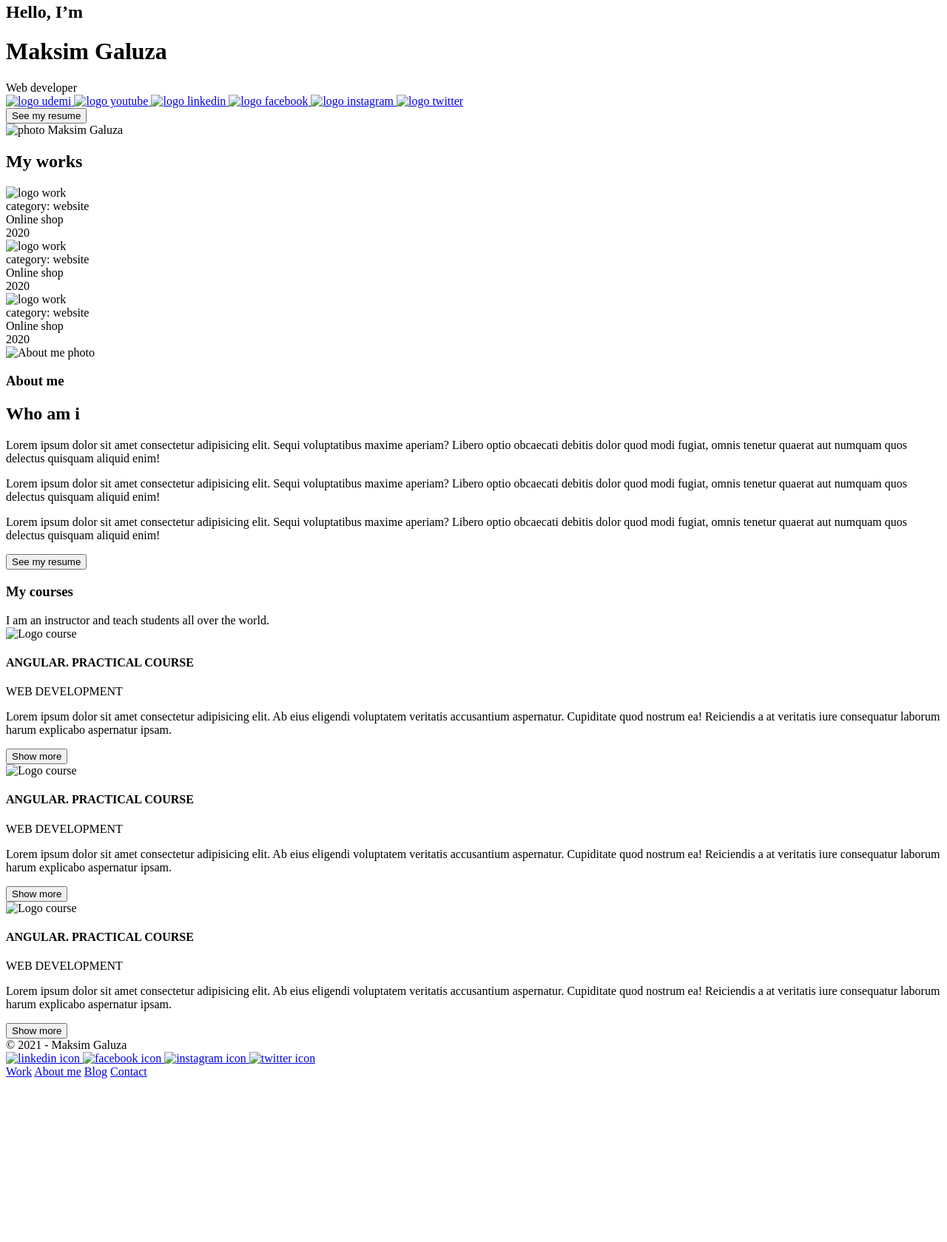
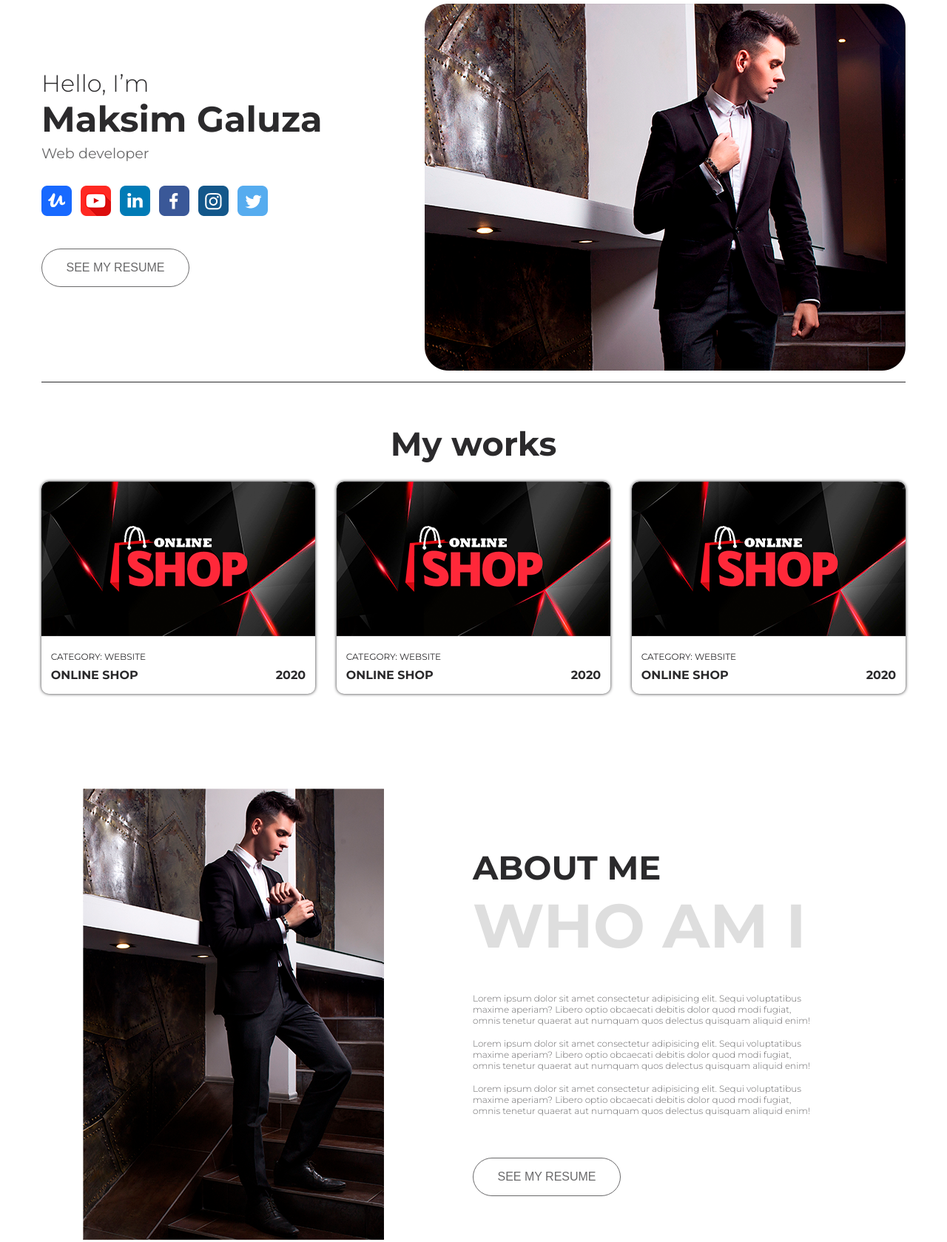
Before and after one commit to GaluzaMaksim996/Verstka-Portfolio, a plain HTML site: page index.html in a window 1280 px wide. Shown: the part 115-1794 px from the top of the page at 74% size. Before the commit the page ends 1581 px from the top, so only its background shows below. Drawn offline with Linux system fonts and the light colour scheme; the site is published under a folder, as on GitHub Pages, so addresses that start at the root find nothing.

Commit message:
fixed project for deploy

```diff
--- a/index.html
+++ b/index.html
@@ -7,7 +7,7 @@
   <meta name="viewport" content="width=device-width, initial-scale=1.0">
   <link href="https://fonts.googleapis.com/css2?family=Montserrat:ital,wght@0,300;0,400;0,700;1,300&display=swap"
     rel="stylesheet">
-  <link rel="stylesheet" href="/css/main.css">
+  <link rel="stylesheet" href="css/main.css">
   <title>Portfolio</title>
 </head>
 
@@ -16,7 +16,7 @@
     <div class="container">
       <div class="header_inner">
         <div class="user">
-          <img class="user_logo" src="/images/Logo.png" alt="logo portfolio" />
+          <img class="user_logo" src="images/Logo.png" alt="logo portfolio" />
           <div class="user_info">
             <div class="user_name">Maksim<br>Galuza</div>
             <div class="user_prof">Full-stack web developer</div>
@@ -40,27 +40,27 @@
           <div class="intro_text">Web developer</div>
           <div class="social">
             <a class="social_link" href="#">
-              <img src="/images/udemy.png" alt="logo udemi">
+              <img src="images/udemy.png" alt="logo udemi">
             </a>
             <a class="social_link" href="#">
-              <img src="/images/youtube.png" alt="logo youtube">
+              <img src="images/youtube.png" alt="logo youtube">
             </a>
             <a class="social_link" href="#">
-              <img src="/images/linkedin.png" alt="logo linkedin">
+              <img src="images/linkedin.png" alt="logo linkedin">
             </a>
             <a class="social_link" href="#">
-              <img src="/images/facebook.png" alt="logo facebook">
+              <img src="images/facebook.png" alt="logo facebook">
             </a>
             <a class="social_link" href="#">
-              <img src="/images/instagram.png" alt="logo instagram">
+              <img src="images/instagram.png" alt="logo instagram">
             </a>
             <a class="social_link" href="#">
-              <img src="/images/twitter.png" alt="logo twitter">
+              <img src="images/twitter.png" alt="logo twitter">
             </a>
           </div>
           <button class="btn" type="button">See my resume</button>
         </div>
-        <img class="intro_photo" src="/images/photo.png" alt="photo Maksim Galuza">
+        <img class="intro_photo" src="images/photo.png" alt="photo Maksim Galuza">
       </div>
     </div>
   </div>
@@ -69,7 +69,7 @@
       <h2 class="text_center">My works</h2>
       <div class="portfolio">
         <div class="work">
-          <img class="work_img" src="/images/work logo.png" alt="logo work"/>
+          <img class="work_img" src="images/work logo.png" alt="logo work"/>
           <div class="work_content">
             <div class="work_cat">category: website</div>
             <div class="work_title">
@@ -79,7 +79,7 @@
           </div>
         </div>
         <div class="work">
-          <img class="work_img" src="/images/work logo.png" alt="logo work" />
+          <img class="work_img" src="images/work logo.png" alt="logo work" />
           <div class="work_content">
             <div class="work_cat">category: website</div>
             <div class="work_title">
@@ -89,7 +89,7 @@
           </div>
         </div>
         <div class="work">
-          <img class="work_img" src="/images/work logo.png" alt="logo work"/>
+          <img class="work_img" src="images/work logo.png" alt="logo work"/>
           <div class="work_content">
             <div class="work_cat">category: website</div>
             <div class="work_title">
@@ -104,7 +104,7 @@
   <div class="about">
     <div class="container">
       <div class="about_inner">
-        <img class="about_photo" src="/images/designer_photo.png" alt="About me photo">
+        <img class="about_photo" src="images/designer_photo.png" alt="About me photo">
 
         <div class="about_content">
           <h3 class="about_title">About me</h3>
@@ -127,7 +127,7 @@
       </div>
       <div class="courses_inner">
         <div class="course">
-          <img class="course_img" src="/images/Angular logo.png" alt="Logo course">
+          <img class="course_img" src="images/Angular logo.png" alt="Logo course">
           <div class="course_content">
             <h4 class="course_name">ANGULAR. PRACTICAL COURSE</h4>
             <div class="course_cat">WEB DEVELOPMENT</div>
@@ -142,7 +142,7 @@
           </a>
         </div>
         <div class="course">
-          <img class="course_img" src="/images/Angular logo.png" alt="Logo course">
+          <img class="course_img" src="images/Angular logo.png" alt="Logo course">
           <div class="course_content">
             <h4 class="course_name">ANGULAR. PRACTICAL COURSE</h4>
             <div class="course_cat">WEB DEVELOPMENT</div>
@@ -157,7 +157,7 @@
           </a>
         </div>
         <div class="course">
-          <img class="course_img" src="/images/Angular logo.png" alt="Logo course">
+          <img class="course_img" src="images/Angular logo.png" alt="Logo course">
           <div class="course_content">
             <h4 class="course_name">ANGULAR. PRACTICAL COURSE</h4>
             <div class="course_cat">WEB DEVELOPMENT</div>
@@ -183,16 +183,16 @@
           </div>
           <div class="footer_social">
             <a class="footer_link" href="#">
-              <img src="/images/linkedin_icon.png" alt="linkedin icon">
+              <img src="images/linkedin_icon.png" alt="linkedin icon">
             </a>
             <a class="footer_link" href="#">
-              <img  src="/images/facebook_icon.png" alt="facebook icon">
+              <img  src="images/facebook_icon.png" alt="facebook icon">
             </a>
             <a class="footer_link" href="#">
-              <img src="/images/instagram_icon.png" alt="instagram icon">
+              <img src="images/instagram_icon.png" alt="instagram icon">
             </a>
             <a class="footer_link" href="#">
-              <img src="/images/twitter_icon.png" alt="twitter icon">
+              <img src="images/twitter_icon.png" alt="twitter icon">
             </a>
           </div>
         </div>
```
